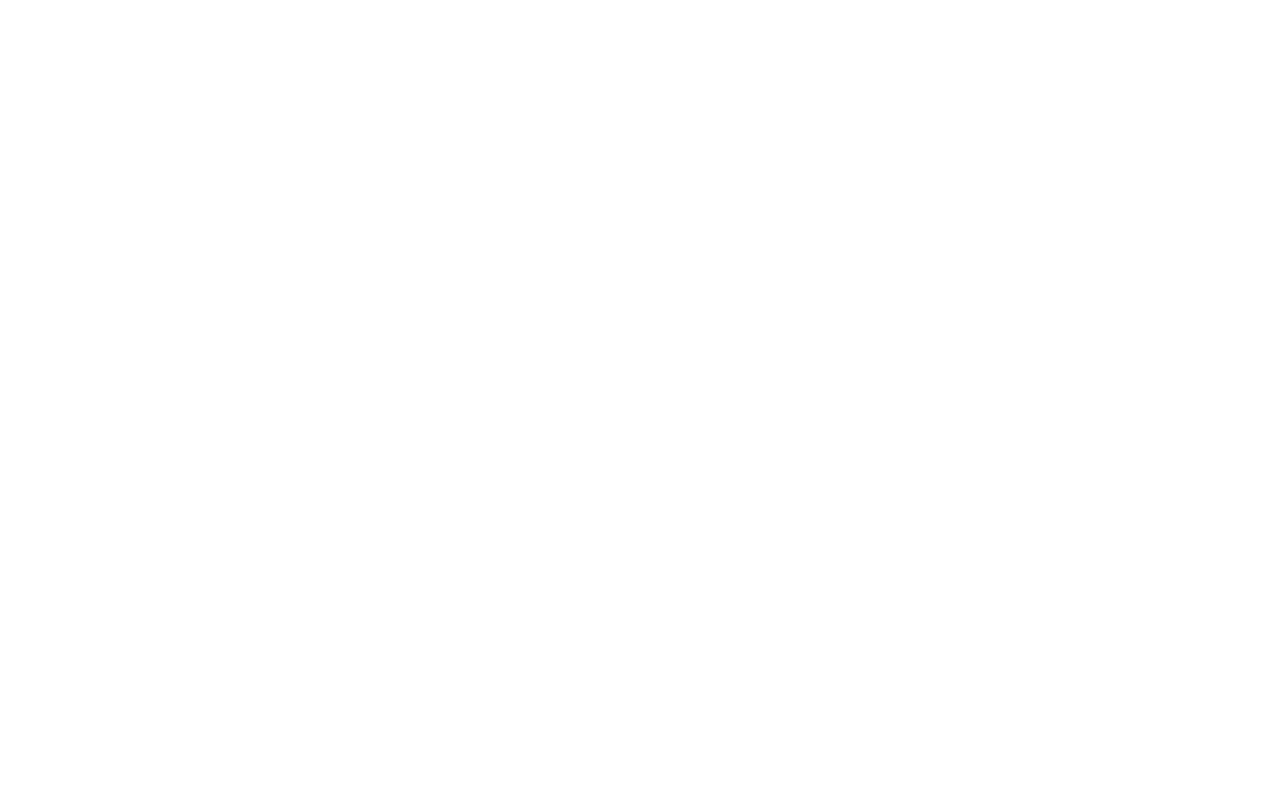
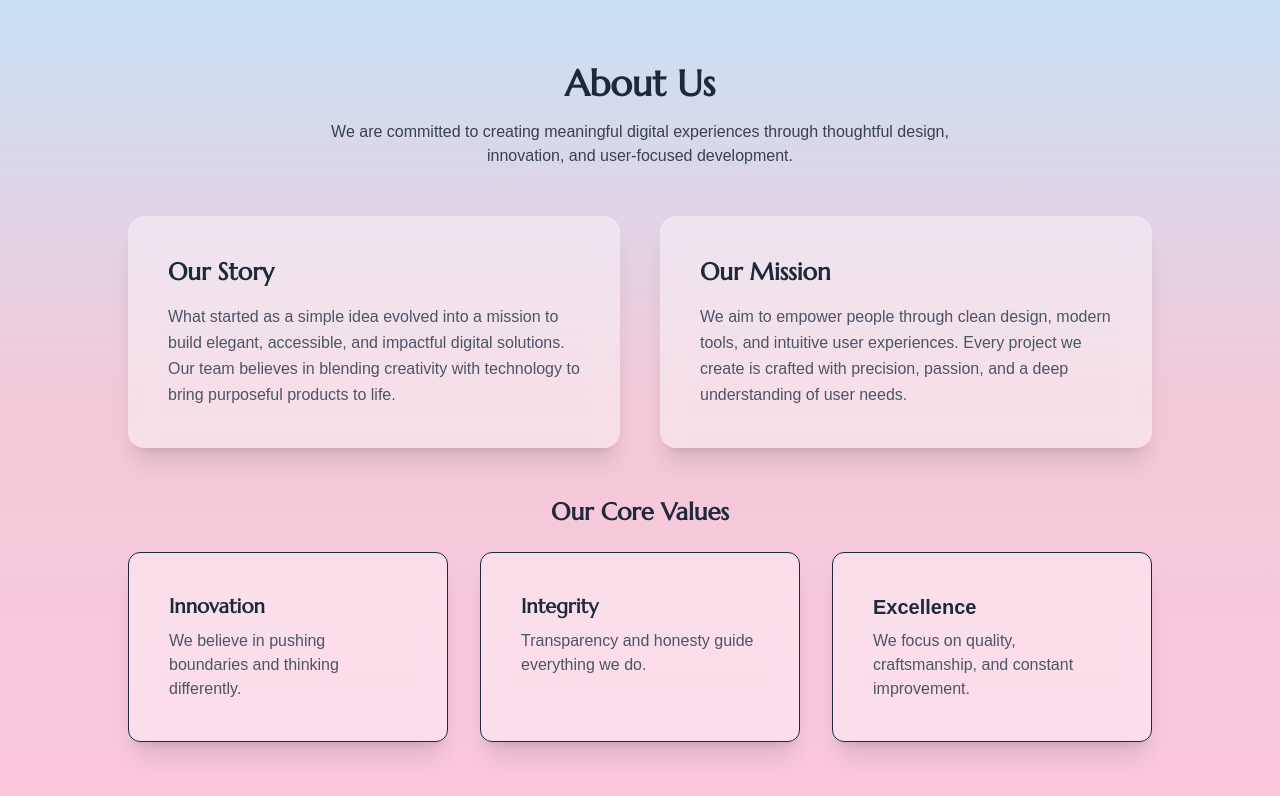
Before and after one commit to soniya-kolvekar/digital-diary, a Next.js app in the folder app-frontend/: page /about in a window 1280 px wide. Shown: the top 796 px of the page. Built offline with nearby package versions, Linux system fonts and the light colour scheme.

Commit message:
Added About page

```diff
--- a/app-frontend/app/about/page.js
+++ b/app-frontend/app/about/page.js
@@ -1,8 +1,68 @@
-"use client"
+"use client";
 export default function AboutPage() {
-    return (
-        <div>
+  return (
+    <div className="min-h-screen bg-gradient-to-b from-[#C8E0F5] via-[#F3C9D8] to-[#FBC7E0] text-gray-800 px-6 py-16">
+      <div className="max-w-5xl mx-auto space-y-12">
+
+        <div className="text-center space-y-4">
+          <h1 className="text-4xl font-extrabold font-[marcellus]">About Us</h1>
+          <p className="text-gray-700 max-w-2xl mx-auto">
+            We are committed to creating meaningful digital experiences through thoughtful design,
+            innovation, and user-focused development.
+          </p>
+        </div>
+
+        <div className="grid md:grid-cols-2 gap-10">
+
+          <div className="space-y-4 bg-white/40 backdrop-blur-md shadow-xl rounded-2xl p-10" >
+            <h2 className="text-2xl font-bold font-[marcellus]">Our Story</h2>
+            <p className="text-gray-600 leading-relaxed">
+              What started as a simple idea evolved into a mission to build elegant, accessible,
+              and impactful digital solutions. Our team believes in blending creativity with
+              technology to bring purposeful products to life.
+            </p>
+          </div>
+
+          <div className="space-y-4 bg-white/40 backdrop-blur-md shadow-xl rounded-2xl p-10">
+            <h2 className="text-2xl font-bold font-[marcellus]">Our Mission</h2>
+            <p className="text-gray-600 leading-relaxed">
+              We aim to empower people through clean design, modern tools, and intuitive
+              user experiences. Every project we create is crafted with precision, passion,
+              and a deep understanding of user needs.
+            </p>
+          </div>
 
         </div>
-    )
+
+        <div className="space-y-6 ">
+          <h2 className="text-2xl font-bold text-center font-[marcellus]">Our Core Values</h2>
+          <div className="grid md:grid-cols-3 gap-8">
+
+            <div className="p-6 border rounded-xl hover:shadow-lg transition bg-white/40 backdrop-blur-md shadow-xl rounded-2xl p-10">
+              <h3 className="font-semibold text-xl font-[marcellus]">Innovation</h3>
+              <p className="text-gray-600 mt-2">
+                We believe in pushing boundaries and thinking differently.
+              </p>
+            </div>
+
+            <div className="p-6 border rounded-xl hover:shadow-lg transition bg-white/40 backdrop-blur-md shadow-xl rounded-2xl p-10">
+              <h3 className="font-semibold text-xl font-[marcellus]">Integrity</h3>
+              <p className="text-gray-600 mt-2">
+                Transparency and honesty guide everything we do.
+              </p>
+            </div>
+
+            <div className="p-6 border rounded-xl hover:shadow-lg transition bg-white/40 backdrop-blur-md shadow-xl rounded-2xl p-10">
+              <h3 className="font-semibold text-xl">Excellence</h3>
+              <p className="text-gray-600 mt-2">
+                We focus on quality, craftsmanship, and constant improvement.
+              </p>
+            </div>
+
+          </div>
+        </div>
+
+      </div>
+    </div>
+  );
 }
--- a/app-frontend/app/home/page.js
+++ b/app-frontend/app/home/page.js
@@ -10,7 +10,7 @@
 
       <div className="bg-white/40 backdrop-blur-md shadow-xl rounded-2xl p-10 max-w-2xl w-full ">
 
-        <h1 className="text-4xl font-bold text-gray-800 mb-6">
+        <h1 className="text-4xl font-bold text-gray-800 mb-6 font-[marcellus]">
           Welcome to Digital Diary
         </h1>
 
--- a/app-frontend/app/layout.js
+++ b/app-frontend/app/layout.js
@@ -1,11 +1,16 @@
 import { Geist, Geist_Mono } from "next/font/google";
+import { Marcellus } from "next/font/google";
 import "./globals.css";
 
 const geistSans = Geist({
   variable: "--font-geist-sans",
   subsets: ["latin"],
 });
-
+const marcellus = Marcellus({
+  variable: "--font-marcellus",
+  subsets: ["latin"],
+  weight: ["400"],
+});
 const geistMono = Geist_Mono({
   variable: "--font-geist-mono",
   subsets: ["latin"],
--- a/app-frontend/app/page.js
+++ b/app-frontend/app/page.js
@@ -18,18 +18,18 @@
                         />
                          <input className="md:w-90 w-70 h-13 bg-[#E3E8F0] text-black rounded-[5px] mt-5 items-center justify-center px-7 " type="password"placeholder="xxxxxx"onChange={(e)=>setPassword(e.target.value)}
                        />
-                        <button className="md:w-50 w-40 h-13 bg-[#ECA49C]  rounded-[5px] mt-5 text-black hover:text-white justify-center items-center md:mx-20  hover:bg-[#7b4c2b]"onClick={async(event)=>{
+                        <button className="md:w-50 w-40 h-13 bg-[#ECA49C]  rounded-[5px] mt-5 text-black hover:text-white justify-center items-center md:mx-20  hover:bg-[#794468]"onClick={async(event)=>{
                           console.log(email,password);
                           await login (email,password);
                           router.replace('/home');
                         }}>Login
                       </button>
-                      <button className="md:w-50 w-40 h-13  bg-[#ECA49C] rounded-[5px] mt-5 text-black hover:text-white justify-center items-center md:mx-20   hover:bg-[#7b4c2b]"onClick={async(event)=>{
+                      <button className="md:w-50 w-40 h-13  bg-[#ECA49C] rounded-[5px] mt-5 text-black hover:text-white justify-center items-center md:mx-20   hover:bg-[#794468]"onClick={async(event)=>{
                           console.log(email,password);
                           await createAccount (email,password);
                        0 }}>Sign Up
                       </button>
-                      <button className="md:w-50 w-50 h-13 bg-[#ECA49C] rounded-[5px] mt-5  text-black hover:text-white justify-center items-center md:mx-20 hover:bg-[#7b4c2b]"onClick={async(event)=>{
+                      <button className="md:w-50 w-50 h-13 bg-[#ECA49C] rounded-[5px] mt-5  text-black hover:text-white justify-center items-center md:mx-20 hover:bg-[#794468]"onClick={async(event)=>{
                           console.log(email,password);
                           await resetEmail(email,password);
                         }}>Send Reset Email
```
